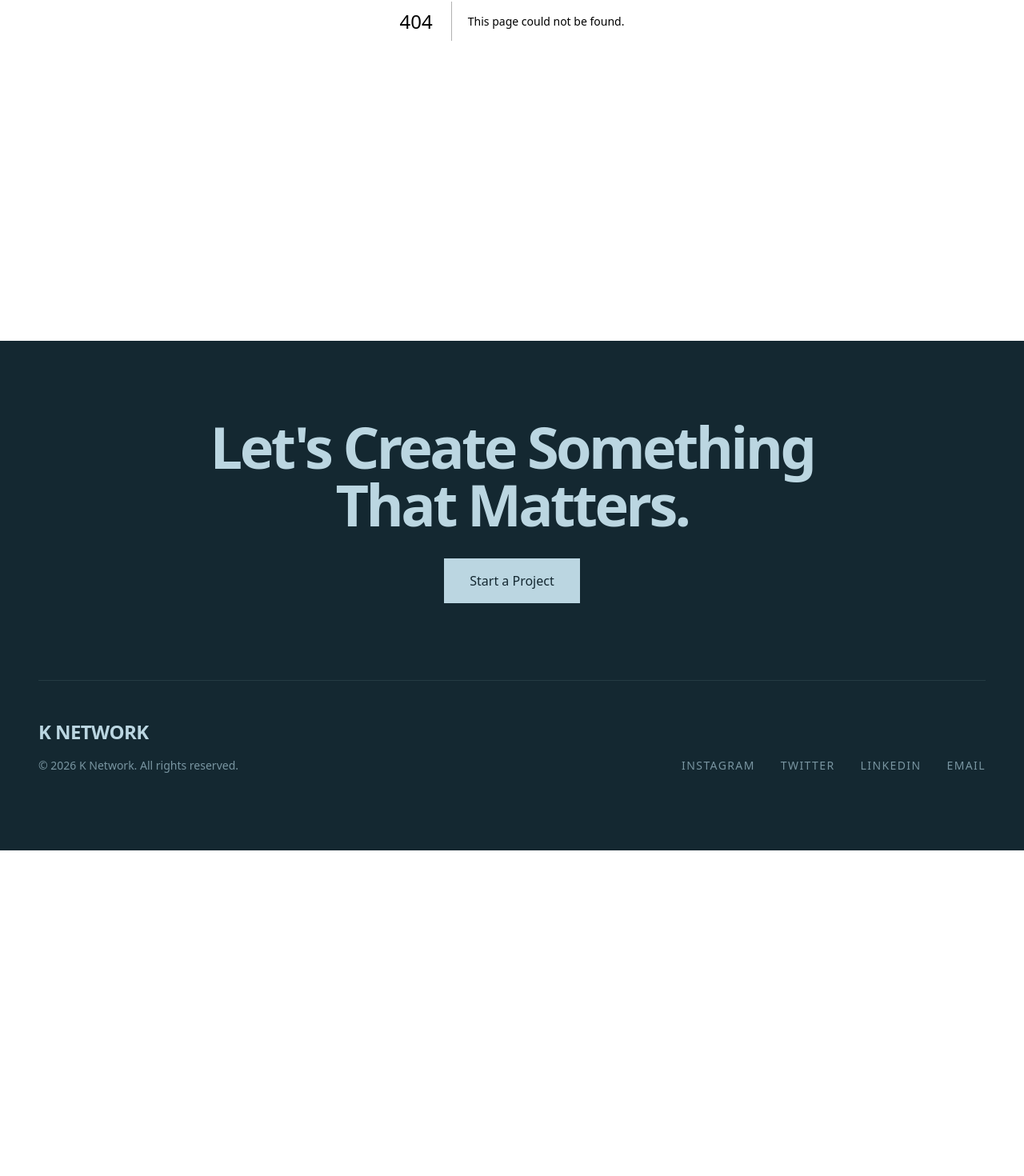
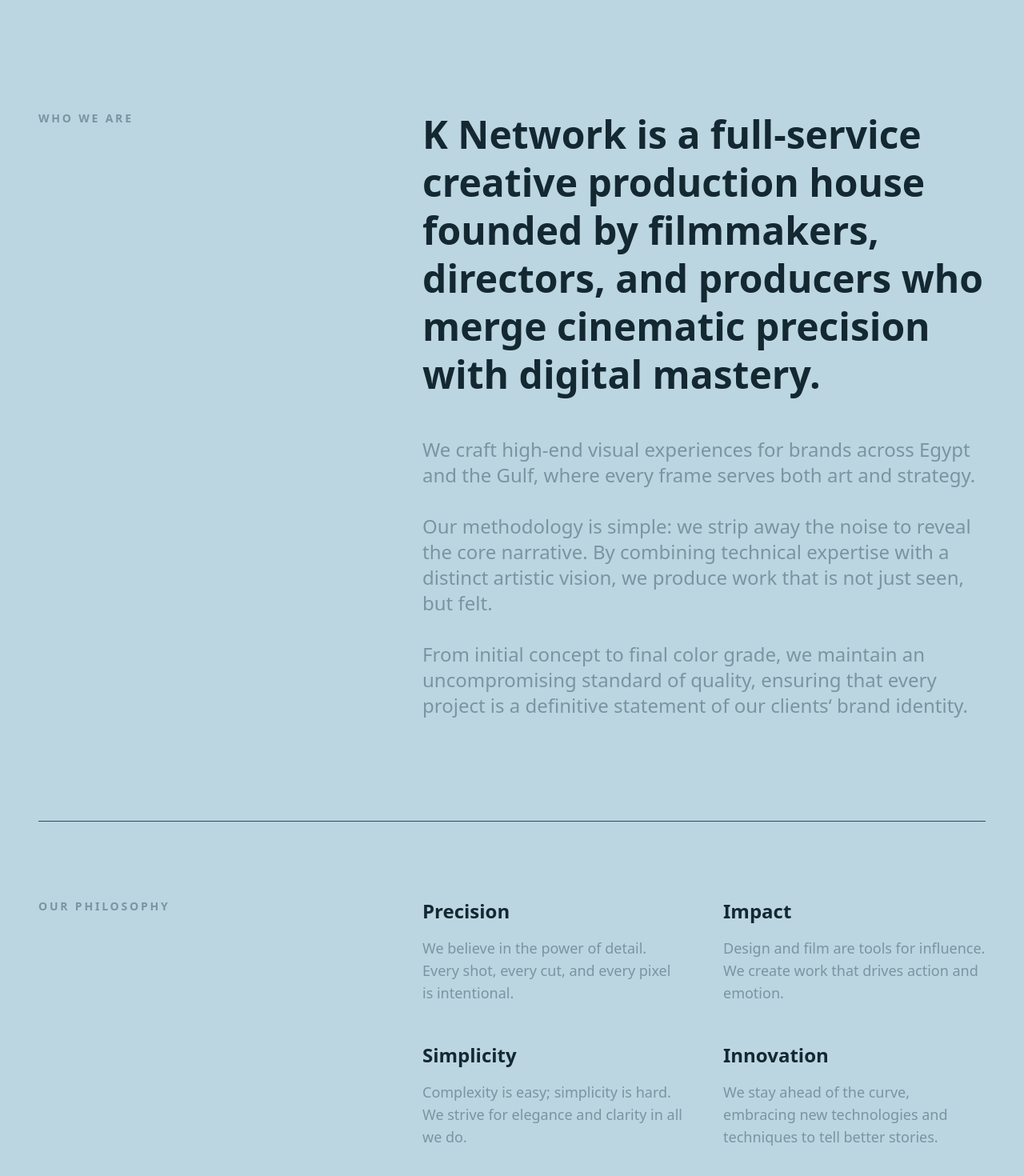
Before and after one commit to MoatazJS/Kn-agency, a Next.js app: page /about in a window 1280 px wide. Before the commit this address had no page. Shown: the part 374-1844 px from the top of the page at 80% size. Before the commit the page ends 1437 px from the top, so only its background shows below. Built offline with nearby package versions, Linux system fonts and the light colour scheme.

Commit message:
finished footer adjustments and about page

```diff
--- /dev/null
+++ b/app/(pages)/about/page.tsx
@@ -0,0 +1,96 @@
+import React from "react";
+
+export default function page() {
+  return (
+    <>
+      <main className="min-h-screen bg-kn-white pt-32 pb-16 px-6 md:px-12">
+        <div className="container mx-auto">
+          <div className="flex flex-col mb-24">
+            <h1 className="text-6xl md:text-9xl font-bold font-heading uppercase tracking-tighter mb-8 text-kn-black">
+              About <br /> KN
+            </h1>
+          </div>
+
+          <div className="flex flex-col md:flex-row gap-16 lg:gap-32 mb-32">
+            <div className="md:w-1/3">
+              <h2 className="text-sm font-bold font-heading uppercase tracking-[0.2em] text-kn-gray sticky top-32">
+                Who We Are
+              </h2>
+            </div>
+            <div className="md:w-2/3 space-y-12">
+              <h3 className="text-3xl md:text-5xl font-bold font-heading leading-tight text-kn-black">
+                K Network is a full‑service creative production house founded by
+                filmmakers, directors, and producers who merge cinematic
+                precision with digital mastery.
+              </h3>
+              <div className="text-xl md:text-2xl text-kn-gray space-y-8">
+                <p>
+                  We craft high‑end visual experiences for brands across Egypt
+                  and the Gulf, where every frame serves both art and strategy.
+                </p>
+                <p>
+                  Our methodology is simple: we strip away the noise to reveal
+                  the core narrative. By combining technical expertise with a
+                  distinct artistic vision, we produce work that is not just
+                  seen, but felt.
+                </p>
+                <p>
+                  From initial concept to final color grade, we maintain an
+                  uncompromising standard of quality, ensuring that every
+                  project is a definitive statement of our clients&lsquo; brand
+                  identity.
+                </p>
+              </div>
+            </div>
+          </div>
+
+          <div className="flex flex-col md:flex-row gap-16 lg:gap-32 border-t border-kn-gray-light pt-24">
+            <div className="md:w-1/3">
+              <h2 className="text-sm font-bold font-heading uppercase tracking-[0.2em] text-kn-gray">
+                Our Philosophy
+              </h2>
+            </div>
+            <div className="md:w-2/3 grid grid-cols-1 md:grid-cols-2 gap-12">
+              <div>
+                <h4 className="text-2xl font-bold font-heading text-kn-black mb-4">
+                  Precision
+                </h4>
+                <p className="text-kn-gray text-lg">
+                  We believe in the power of detail. Every shot, every cut, and
+                  every pixel is intentional.
+                </p>
+              </div>
+              <div>
+                <h4 className="text-2xl font-bold font-heading text-kn-black mb-4">
+                  Impact
+                </h4>
+                <p className="text-kn-gray text-lg">
+                  Design and film are tools for influence. We create work that
+                  drives action and emotion.
+                </p>
+              </div>
+              <div>
+                <h4 className="text-2xl font-bold font-heading text-kn-black mb-4">
+                  Simplicity
+                </h4>
+                <p className="text-kn-gray text-lg">
+                  Complexity is easy; simplicity is hard. We strive for elegance
+                  and clarity in all we do.
+                </p>
+              </div>
+              <div>
+                <h4 className="text-2xl font-bold font-heading text-kn-black mb-4">
+                  Innovation
+                </h4>
+                <p className="text-kn-gray text-lg">
+                  We stay ahead of the curve, embracing new technologies and
+                  techniques to tell better stories.
+                </p>
+              </div>
+            </div>
+          </div>
+        </div>
+      </main>
+    </>
+  );
+}
--- a/myComponents/LayoutComponents/Footer.tsx
+++ b/myComponents/LayoutComponents/Footer.tsx
@@ -23,7 +23,7 @@ export default function Footer() {
           <div className="flex flex-col md:flex-row justify-between items-end border-t border-kn-gray-dark pt-12">
             <div className="flex flex-col gap-4">
               <span className="text-2xl font-bold font-heading tracking-tight">
-                K NETWORK
+                Kn Agency
               </span>
               <p className="text-kn-gray text-sm">
                 &copy; {new Date().getFullYear()} K Network. All rights
@@ -32,7 +32,7 @@ export default function Footer() {
             </div>
 
             <div className="flex gap-8 mt-8 md:mt-0">
-              {["Instagram", "Twitter", "LinkedIn", "Email"].map((link) => (
+              {["Instagram", "Twitter"].map((link) => (
                 <a
                   key={link}
                   href="#"
```
